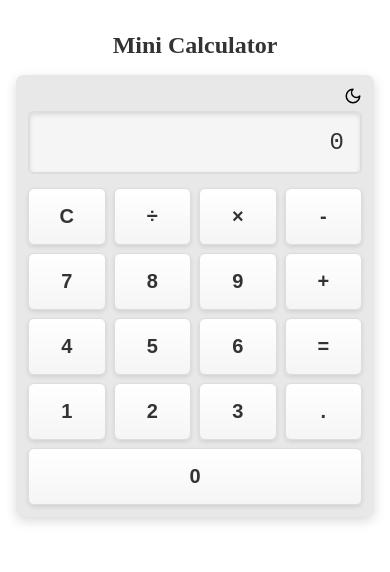
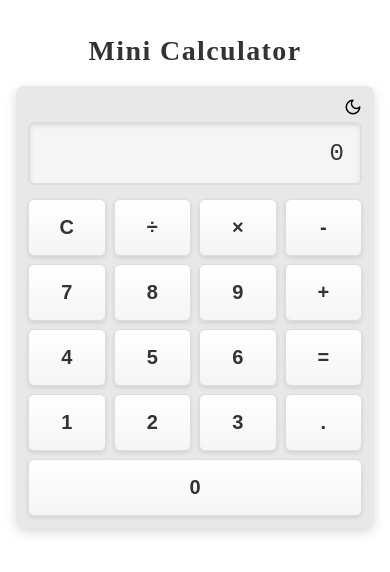
Before and after one commit to niigyanchristian/eunomia-mini-calculator, a React (Vite) app: page / in a window 390 px wide. Shown: the top 572 px of the page. Built offline with nearby package versions, Linux system fonts and the light colour scheme; the HTML template or start-up script is replaced by a standard one.

Commit message:
feat: Change style of the calculator title
Task [1] (modify)

```diff
--- a/src/App.css
+++ b/src/App.css
@@ -98,6 +98,10 @@ body {
 h1 {
   color: var(--app-text);
   transition: color 0.3s ease;
+  font-size: 2.5rem;
+  font-weight: 700;
+  letter-spacing: 0.05em;
+  text-shadow: var(--calculator-shadow);
 }
 
 /* Tablet responsive styles (481px - 768px) */
@@ -107,7 +111,7 @@ h1 {
   }
 
   h1 {
-    font-size: 1.75rem; /* Scaled heading for tablet screens */
+    font-size: 2rem; /* Scaled heading for tablet screens */
   }
 }
 
@@ -118,7 +122,7 @@ h1 {
   }
 
   h1 {
-    font-size: 1.5rem; /* Mobile-optimized heading size */
+    font-size: 1.75rem; /* Mobile-optimized heading size */
   }
 }
 
@@ -129,6 +133,6 @@ h1 {
   }
 
   h1 {
-    font-size: 1.25rem; /* Smallest readable heading size */
+    font-size: 1.5rem; /* Smallest readable heading size */
   }
 }
```
Also changed, not shown: .eunomia/screenshots/visual_qa/page_root.png, .eunomia/tasks.json.
